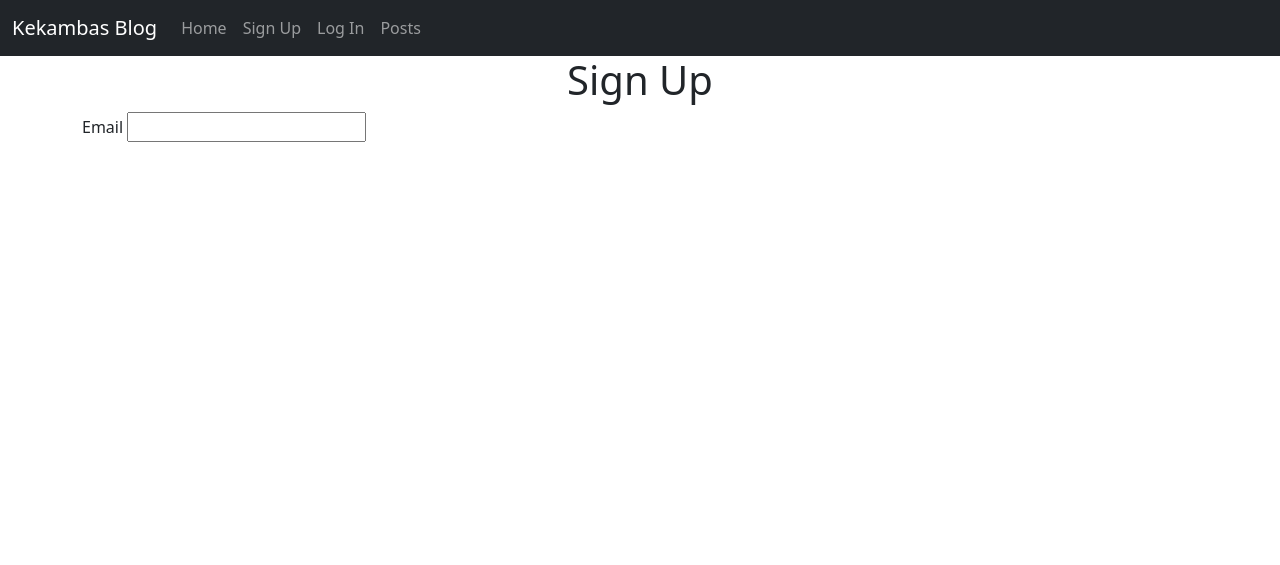
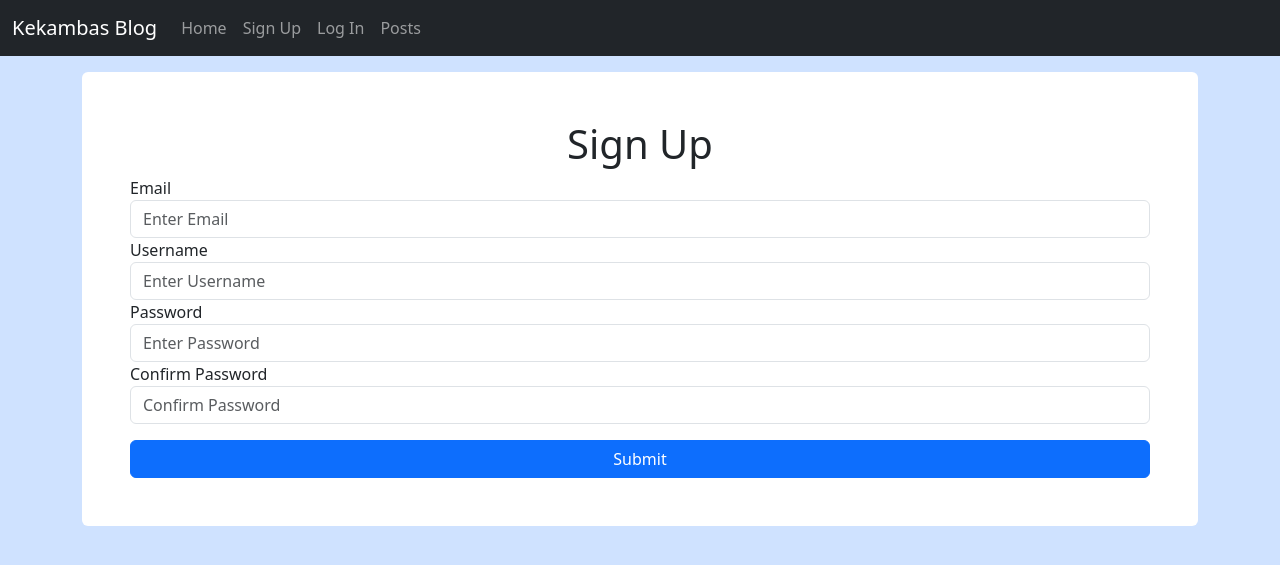
Before and after one commit to zoepfreeman/Flask-Blog, a Flask app: page /signup in a window 1280 px wide. Shown: the top 565 px of the page. Run offline with Flask 2, Linux system fonts and the light colour scheme.

Commit message:
Completed form for GET request"

```diff
--- a/app/templates/base.html
+++ b/app/templates/base.html
@@ -7,7 +7,7 @@
     <link rel="stylesheet" href="https://cdn.jsdelivr.net/npm/bootstrap@5.3.0-alpha1/dist/css/bootstrap.min.css">
     <title>Kekambas Blog | {% block title %} Hello {% endblock %}</title>
 </head>
-<body>
+<body class="bg-primary-subtle">
 
     {% include 'nav.html' %}
 
--- a/app/templates/signup.html
+++ b/app/templates/signup.html
@@ -3,11 +3,22 @@
 {% block title %} Sign Up {% endblock %}
 
 {% block content %}
-<h1 class="text-center">Sign Up</h1>
 
-<form action="">
+<form action="" class="bg-white rounded mt-3 p-5">
+    <h1 class="text-center">Sign Up</h1>
     {{ form.email.label }}
-    {{ form.email }}
+    {{ form.email(class='form-control', placeholder='Enter Email') }}
+
+    {{ form.username.label }}
+    {{ form.username(class='form-control', placeholder='Enter Username') }}
+
+    {{ form.password.label }}
+    {{ form.password(class='form-control', placeholder='Enter Password') }}
+
+    {{ form.confirm_pass.label }}
+    {{ form.confirm_pass(class='form-control', placeholder='Confirm Password') }}
+
+    {{ form.submit(class='btn btn-primary w-100 mt-3') }}
 </form>
 
 {% endblock %}
```
